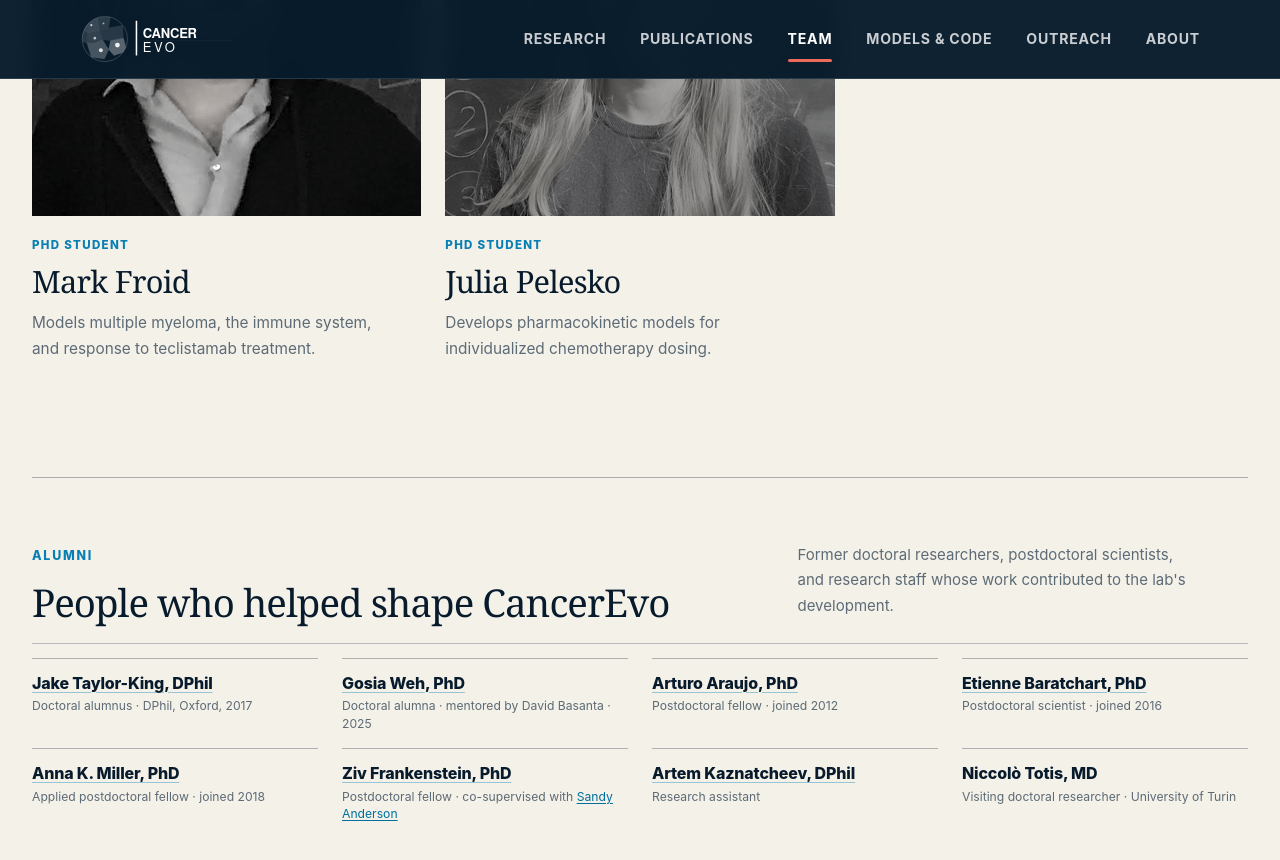
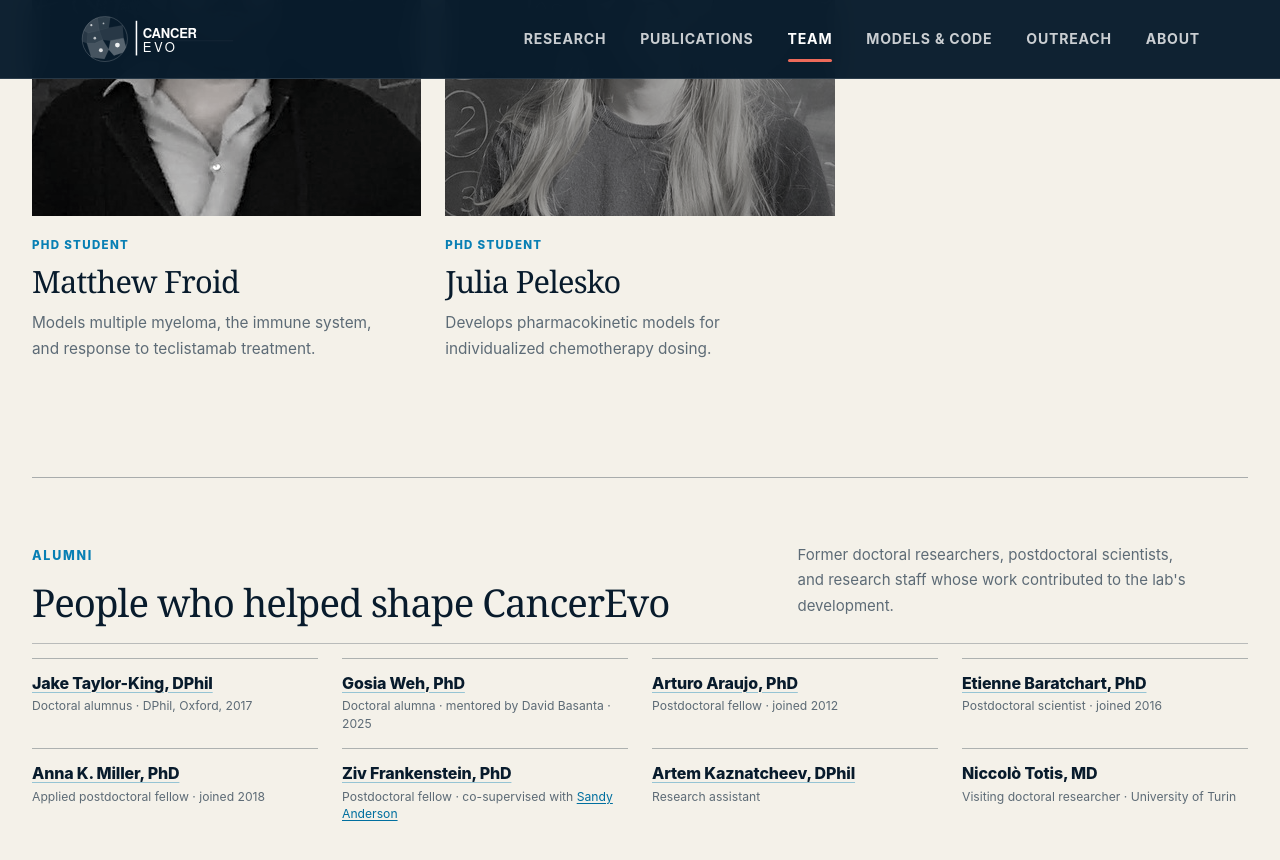
Before and after one commit to dbasanta/cancerevo-redesign, a Jekyll site: the page built from team.md, in a window 1280 px wide and 900 px high, scrolled down 2107 px. Shown: the top 860 px of the window. Built offline with Jekyll 4.4.1, drawn with Linux system fonts in a browser that asks for light colours.

Commit message:
Team: Matthew Froid, not Mark
Name, portrait alt text and photo file names corrected.

Co-Authored-By: Claude Opus 5.5 <noreply@anthropic.com>
Claude-Session: https://claude.ai/code/session_0121ZGqZX3BPQfEFzxEoH7gY

```diff
--- a/team.md
+++ b/team.md
@@ -40,9 +40,9 @@ description: Meet the interdisciplinary CancerEvo research group at Moffitt Canc
       </article>
 
       <article class="person-card">
-        <img src="{{ '/assets/images/team/normalized/mark-froid_normalized.jpg' | relative_url }}" srcset="{{ '/assets/images/team/normalized/mark-froid_normalized.jpg' | relative_url }} 1x, {{ '/assets/images/team/normalized/mark-froid_normalized_large.jpg' | relative_url }} 1.47x" alt="Portrait of Mark Froid" class="person-photo" width="400" height="400">
+        <img src="{{ '/assets/images/team/normalized/matthew-froid_normalized.jpg' | relative_url }}" srcset="{{ '/assets/images/team/normalized/matthew-froid_normalized.jpg' | relative_url }} 1x, {{ '/assets/images/team/normalized/matthew-froid_normalized_large.jpg' | relative_url }} 1.47x" alt="Portrait of Matthew Froid" class="person-photo" width="400" height="400">
         <p class="role">PhD Student</p>
-        <h3>Mark Froid</h3>
+        <h3>Matthew Froid</h3>
         <p>Models multiple myeloma, the immune system, and response to teclistamab treatment.</p>
       </article>
 
```
Also changed, not shown: assets/images/team/normalized/matthew-froid_normalized.jpg (renamed from assets/images/team/normalized/mark-froid_normalized.jpg), assets/images/team/normalized/matthew-froid_normalized_large.jpg (renamed from assets/images/team/normalized/mark-froid_normalized_large.jpg).
